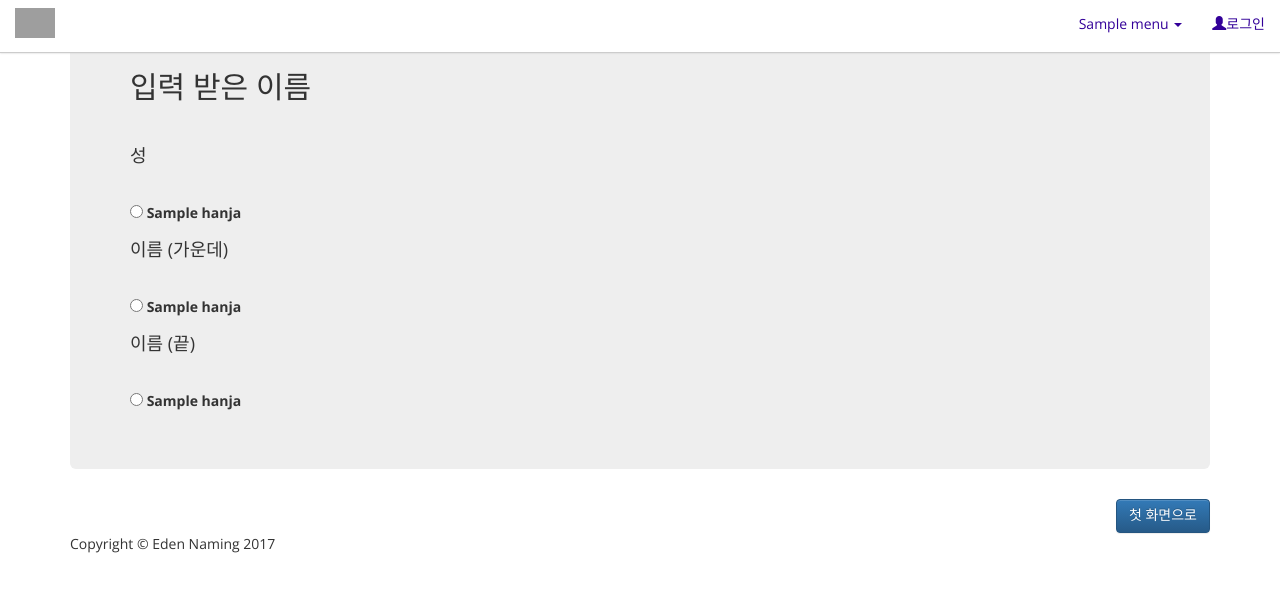
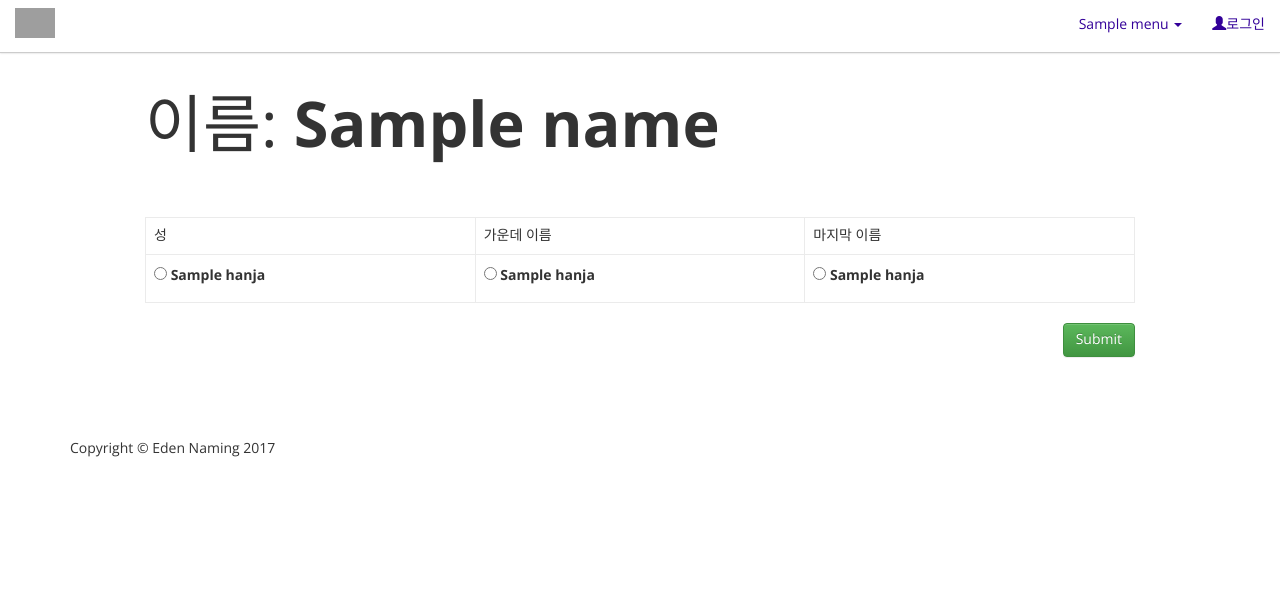
Before and after one commit to byung-u/EdenNaming, a Django app: template namingworks/namingworks/templates/suri81_trying.html in a window 1280 px wide. Shown: the top 592 px of the page. Run offline with Django 3.2, Linux system fonts and the light colour scheme; the template is opened without the code that fills it: most values are stand-ins (such as "Sample title", 1, 10 or a date in 2020); some libraries are stand-ins or nearby versions; grey boxes are pictures that could not be loaded.

Commit message:
FIX luck check pages

```diff
--- a/namingworks/namingworks/templates/suri81_trying.html
+++ b/namingworks/namingworks/templates/suri81_trying.html
@@ -5,36 +5,43 @@
 
 {% block nav %}
 {% include "nav.html" %}
+
+<div class="container">
+    <div class="jumbotron jumbotron-white">
         <div class="container theme-showcase" role="main">
-    <!-- Main jumbotron for a primary marketing message or call to action -->
-    <div class="jumbotron">
-        <h2>입력 받은 이름</h2> <br>
-        <h4>성</h4> <br>
+            <form action="{% url "suri81_result" %}" method="GET">
+                <table class="table">
+                    <h1>이름: <label>{{ name }} </label></h1> <br>
+                    <thead>
+                        <th class="col-xs-4"> 성 </th>
+                        <th class="col-xs-4"> 가운데 이름 </th>
+                        <th class="col-xs-4"> 마지막 이름 </th>
+                    </thead>
+                    <tbody>
+                        <td>
                             {% for hanja in hanja1 %}
-        <input name="hanja1" type="radio" value={{ hanja.0 }}>
-        <label>{{ hanja}} </label> <br>
+                            <input name="hanja1" type="radio" value={{ hanja }}>
+                            <label>{{ hanja }} </label> <br>
                             {% endfor %}
-        <h4>이름 (가운데)</h4> <br>
+                        </td>
+                        <td>
                             {% for hanja in hanja2 %}
-        <input name="hanja2" type="radio" value={{ hanja.0 }}>
-        <label>{{ hanja}} </label> <br>
+                            <input name="hanja2" type="radio" value={{ hanja }}>
+                            <label>{{ hanja }} </label> <br>
                             {% endfor %}
-        <h4>이름 (끝)</h4> <br>
+                        </td>
+                        <td>
                             {% for hanja in hanja3 %}
-        <input name="hanja3" type="radio" value={{ hanja.0 }}>
-        <label>{{ hanja}} </label> <br>
+                            <input name="hanja3" type="radio" value={{ hanja }}>
+                            <label>{{ hanja }} </label> <br>
                             {% endfor %}
+                        </td>
+                    </tbody>
+                </table>
+                <input type="text" name="input_name" value={{ name }} style="display: none">
+                <input type="submit" value="Submit" style='float:right; clear:right;' class="btn btn-success">
+            </form>
         </div>
-    <a href="{% url "index" %}" style='float:right; clear:right;' class="btn btn-primary">첫 화면으로</a>
+    </div>
 </div> <!-- /container -->
 {% endblock %}
-
-
-{% block wrap %}
-<div class="row wrap">
-    <div class="col-md-12 content">
-        {{ base_content | safe }}
-        {% block content %}{% endblock %}
-    </div>
-</div>
-{% endblock %}
```
Also changed, not shown: namingworks/namingworks/templates/suri81_input.html (+8 -6 lines), namingworks/namingworks/templates/suri81_result.html (+5 -6 lines). Lines whose indentation alone changed are shown as unchanged.
